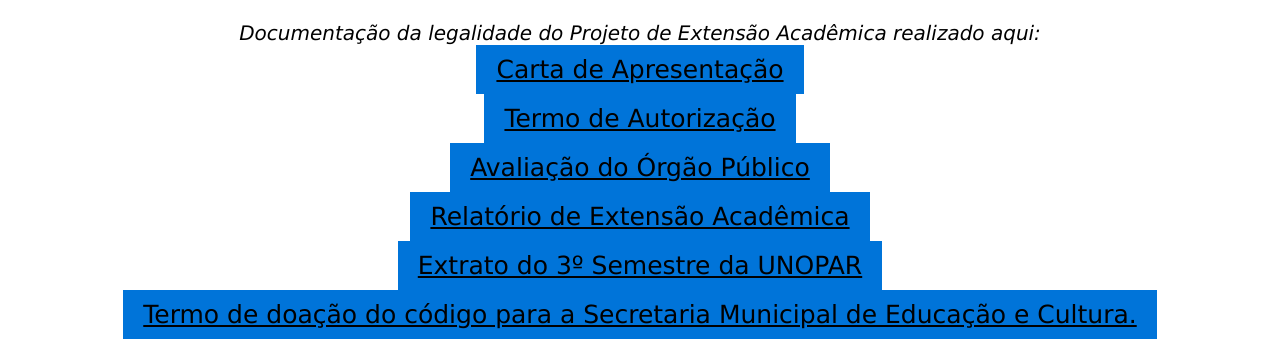
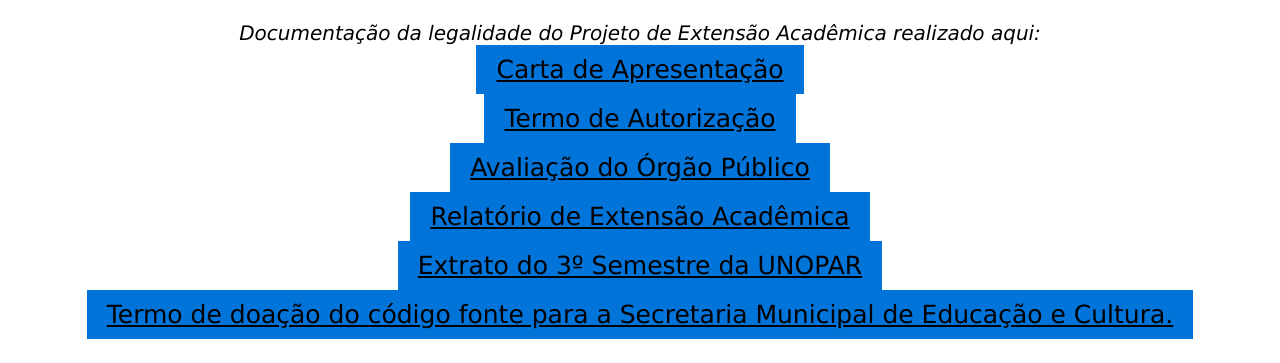
Before and after one commit to zanoniweb/mhc, a plain HTML site: page index.html in a window 1280 px wide. Shown: the part 1199-1562 px from the top of the page. Drawn offline with Linux system fonts and the light colour scheme.

Commit message:
Update index.html

```diff
--- a/index.html
+++ b/index.html
@@ -129,7 +129,7 @@
     <button><a href="https://online.fliphtml5.com/lusnq/jhdd/" download="Avaliação da Secretária Municipal de Educação e Cultura">Avaliação do Órgão Público</a></button><br>
     <button><a href="https://online.fliphtml5.com/lusnq/wuut/" download="Relatório da Atividade de Extensão Acadêmica">Relatório de Extensão Acadêmica</a></button><br>
     <button><a href="https://online.fliphtml5.com/lusnq/ymcp/" download="Extrato de disciplinas do 3º Semestre da UNOPAR">Extrato do 3º Semestre da UNOPAR</a></button><br>
-    <button><a href=" " download="Termo de doação do código">Termo de doação do código para a Secretaria Municipal de Educação e Cultura.</a></button>
+    <button><a href="https://online.fliphtml5.com/lusnq/ugft/" download="Termo de doação do código">Termo de doação do código fonte para a Secretaria Municipal de Educação e Cultura.</a></button>
     </article>
 
   <center>
```
